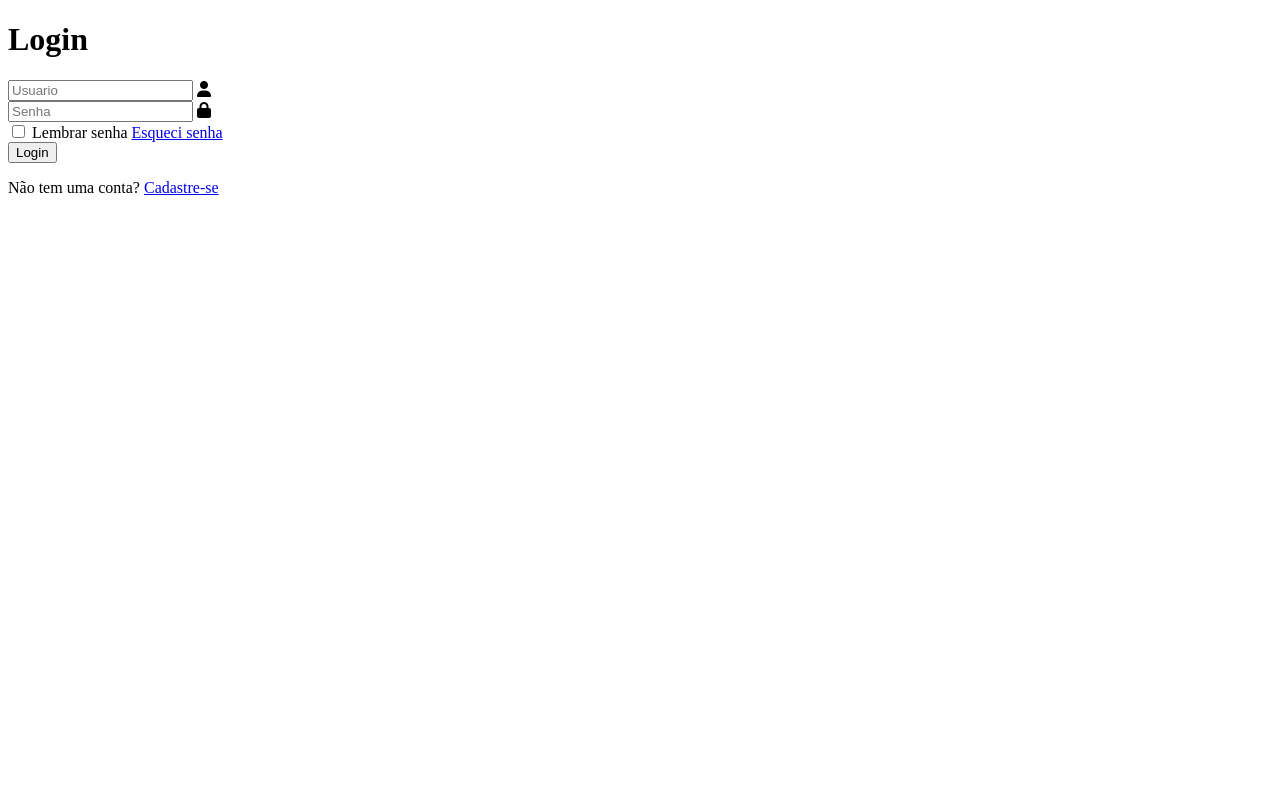
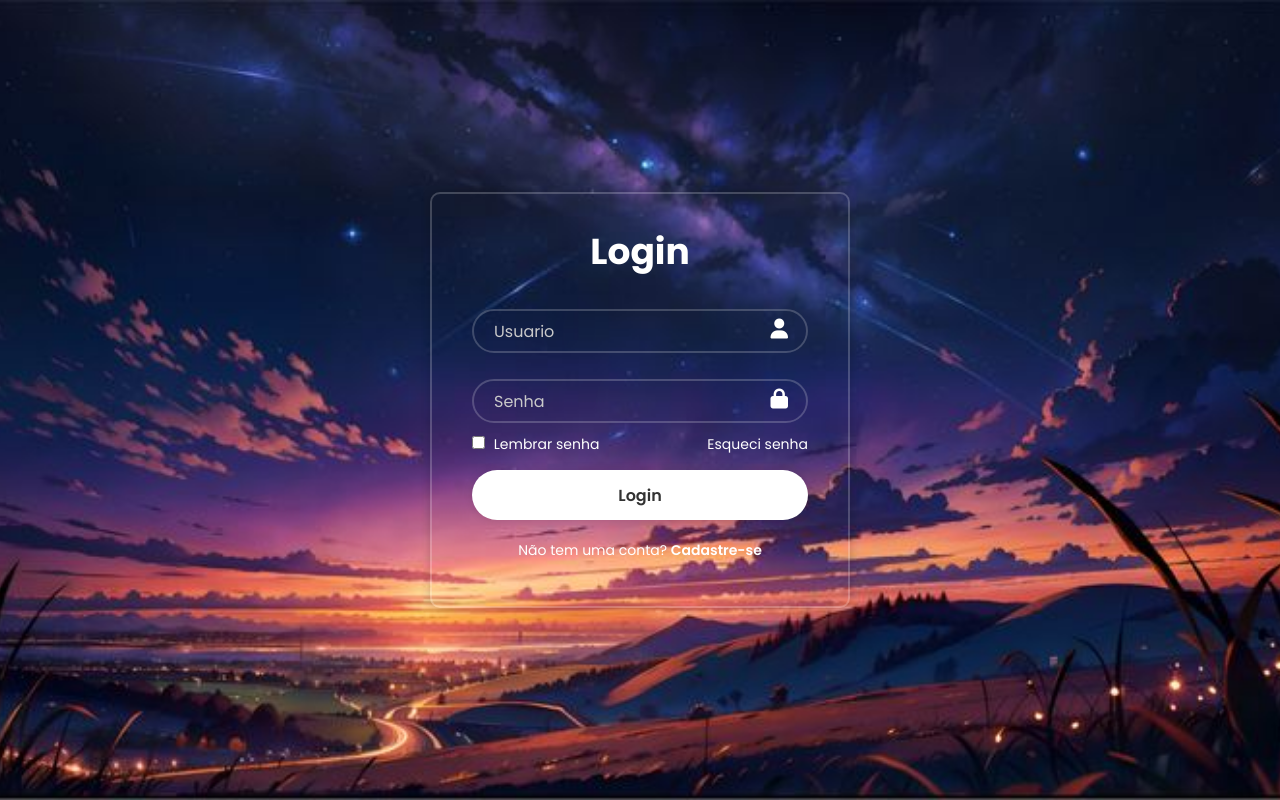
Before and after one commit to RafaelSilva131/Formulario-De-Acesso, a plain HTML site: page index.html in a window 1280 px wide. Drawn offline with Linux system fonts and the light colour scheme; the site is published under a folder, as on GitHub Pages, so addresses that start at the root find nothing.

Commit message:
subindo para o pages

```diff
--- a/index.html
+++ b/index.html
@@ -5,8 +5,8 @@
     <meta charset="UTF-8">
     <meta name="viewport" content="width=device-width, initial-scale=1.0">
     <title>Document</title>
-    <link rel="stylesheet" href="/src/css/gobal.css">
-    <link rel="stylesheet" href="/src/css/style.css">
+    <link rel="stylesheet" href="src/css/gobal.css">
+    <link rel="stylesheet" href="src/css/style.css">
 
     <!-- Icones -->
     <script src="https://kit.fontawesome.com/ed52aa9b6a.js" crossorigin="anonymous"></script>
--- a/src/css/style.css
+++ b/src/css/style.css
@@ -3,7 +3,7 @@ body {
     justify-content: center;
     align-items: center;
     min-height: 100vh;
-    background-image: url(/src/img/img-De-Fundo.jpg);
+    background-image: url(../img/img-De-Fundo.jpg);
     background-size: cover;
     background-repeat: no-repeat;
     background-position: center;
```
